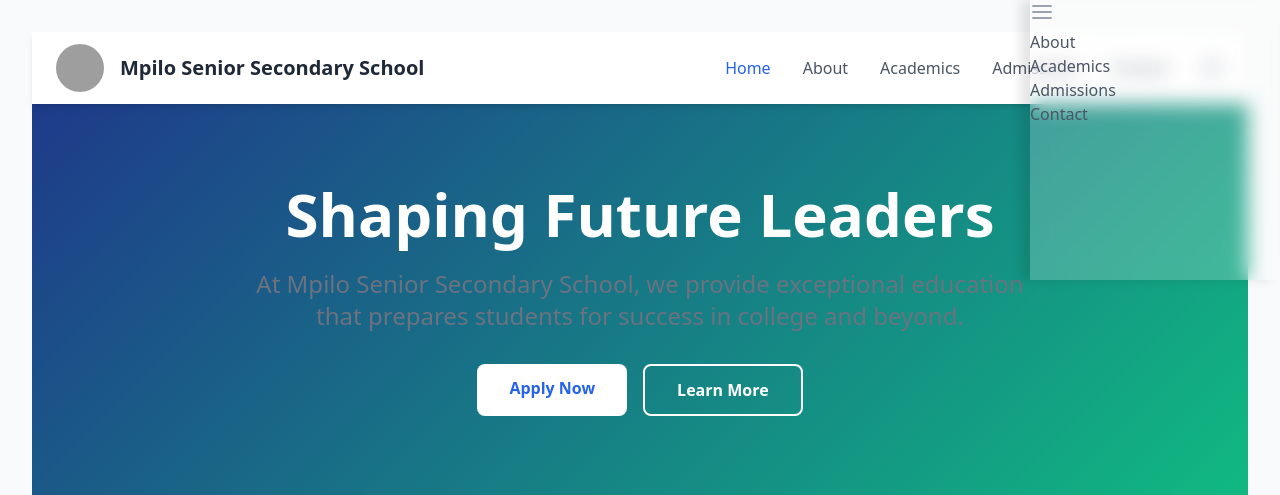
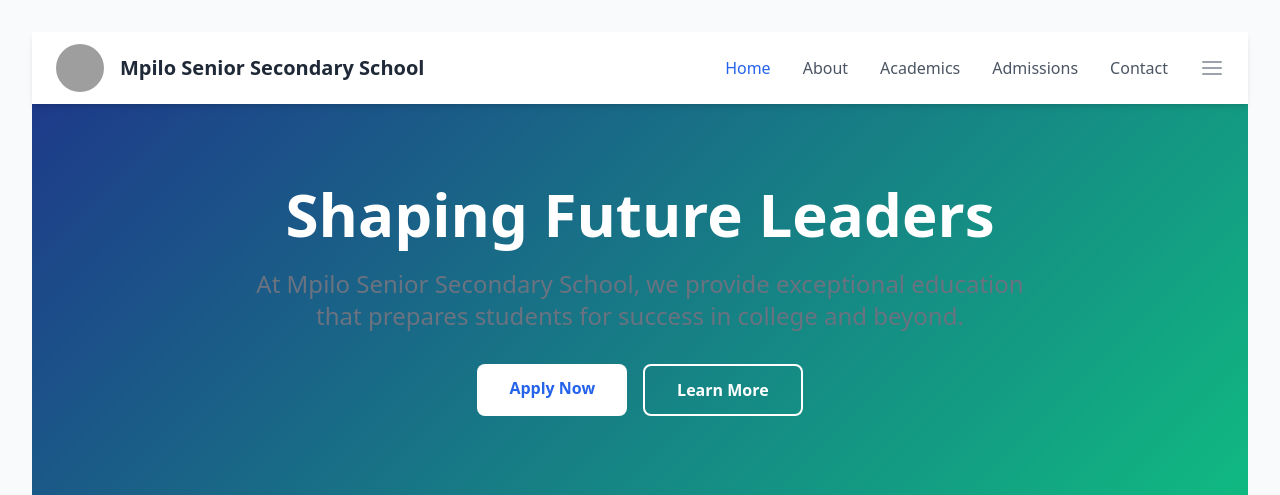
Before and after one commit to sephirimankge-lgtm/Mpilo, a PHP site: page / in a window 1280 px wide. Shown: the top 495 px of the page. Run offline with PHP 8.4, Linux system fonts and the light colour scheme; some libraries are stand-ins or nearby versions; grey boxes are pictures that could not be loaded.

Commit message:
Update style.css

```diff
--- a/style.css
+++ b/style.css
@@ -31,13 +31,13 @@ p {
 	position: fixed;
 	top: 0;
 	right: 0;
-	height: 35vh;
+	height: 25vh;
 	width: 250px;
 	z-index: 999;
 	background-color: rgba(255, 255, 255, 0.2);
 	backdrop-filter: blur(10px);
 	box-shadow: -10px 0 10px rgba(0, 0, 0, 0.1);
-	display: flex;
+	display: none;
 	flex-direction: colummn;
 	align-items: flex-start;
 	justify-content: flex-start;
```
